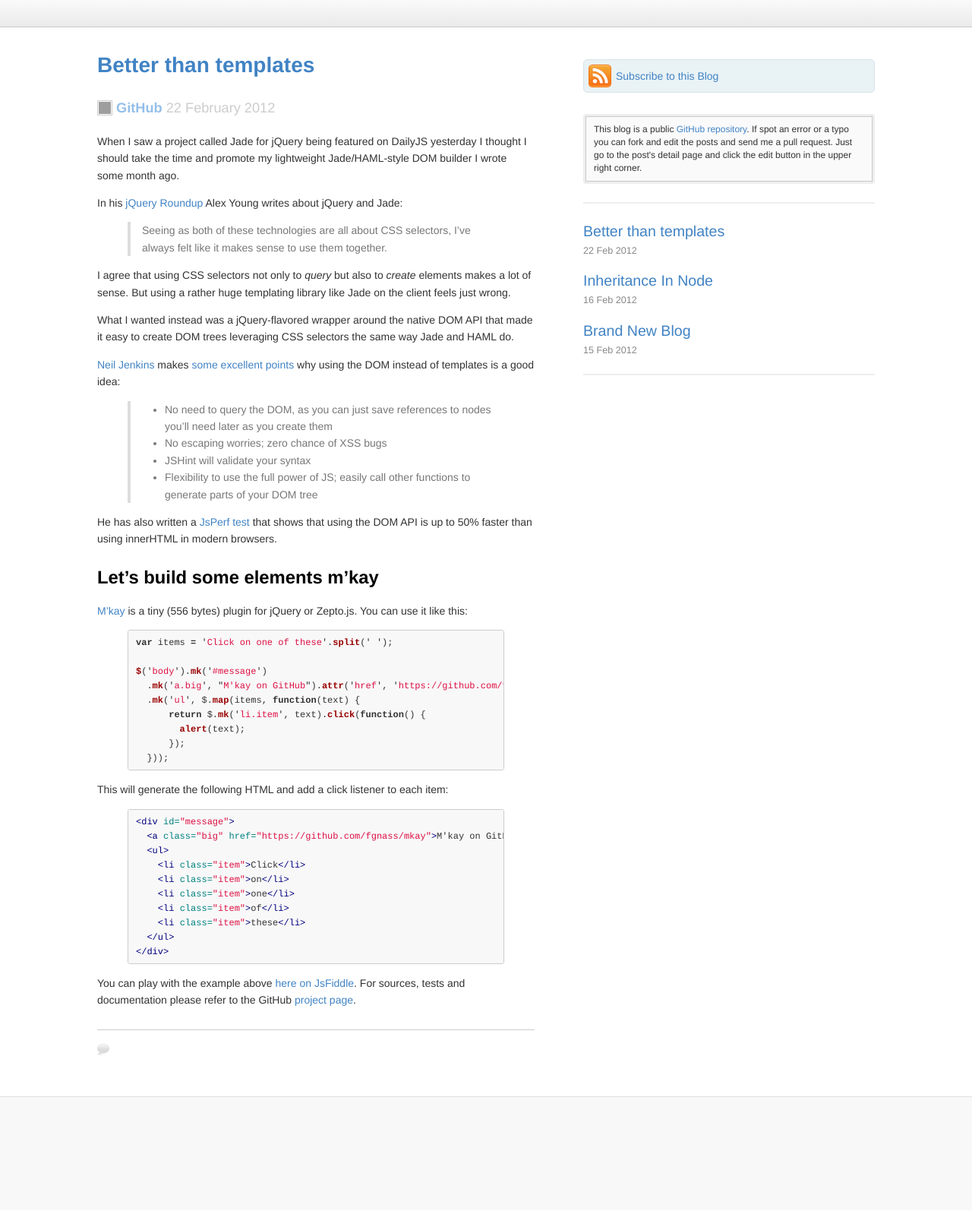
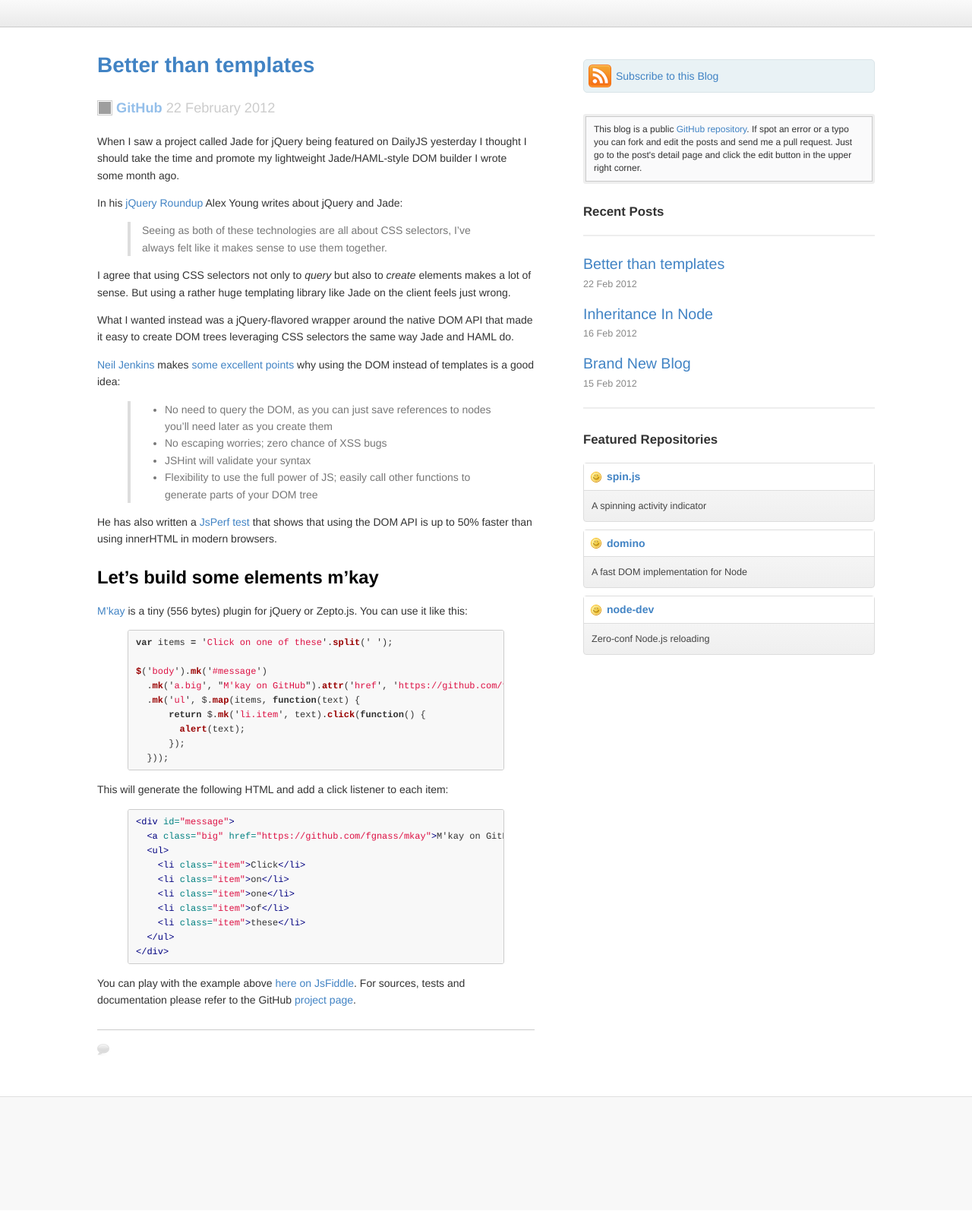
Before and after one commit to fgnass/fgnass.github.com, a Jekyll site: the page built from index.html, in a window 1280 px wide. Shown: the whole page at 76% size. Built offline with Jekyll 4.4.1, drawn with Linux system fonts in a browser that asks for light colours; comment, search, counter and statistics services are not loaded; grey boxes are pictures that could not be loaded.

Commit message:
Added featured repositories

```diff
--- a/_config.yml
+++ b/_config.yml
@@ -10,3 +10,11 @@
 
 disqus: fgnass
 analytics: 'UA-19036385-2'
+
+repos:
+  - name: spin.js
+    description: A spinning activity indicator
+  - name: domino
+    description: A fast DOM implementation for Node
+  - name: node-dev
+    description: Zero-conf Node.js reloading
--- a/_layouts/default.html
+++ b/_layouts/default.html
@@ -45,6 +45,7 @@
           </div>
         </div>
 
+        <h2>Recent Posts</h2>
         <ul>
           {% for post in site.posts %}
           <li>
@@ -53,6 +54,16 @@
           </li>
           {% endfor %}
         </ul>
+
+        <div class="repos">
+          <h2>Featured Repositories</h2>
+          {% for repo in site.repos %}
+          <div>
+            <a href="http://github.com/{{ site.github }}/{{ repo.name }}">{{ repo.name }}</a>
+            <p>{{ repo.description }}</P>
+          </div>
+          {% endfor %}
+        </div>
 
       </div>
 
--- a/assets/default.css
+++ b/assets/default.css
@@ -126,6 +126,36 @@
 .sidebar ul div {
   color: #888;
   font-size: 0.9em;
+}
+
+.sidebar h2 {
+  font-size: 1.2em;
+  color: #333;
+  margin: 0 0 1em 0;
+}
+
+.sidebar .repos {
+  margin-top: 2em;
+}
+.sidebar .repos div {
+  border-radius: 4px;
+  border: 1px solid #ddd;
+  background: linear-gradient(#FAFAFA, #EFEFEF);
+  margin: 0 0 10px 0;
+}
+.sidebar .repos a {
+  display: block;
+  font-size: 1em;
+  font-weight: bold;
+  padding: 6px 8px 6px 30px;
+  background: #fff url(repo.png) 8px center no-repeat;
+  border-bottom: 1px solid #ddd;
+}
+.sidebar .repos p {
+  margin: 0;
+  padding: 10px;
+  font-size: 0.9em;
+  color: #444;
 }
 
 .minibutton {
```
Also changed, not shown: assets/repo.png (added).
